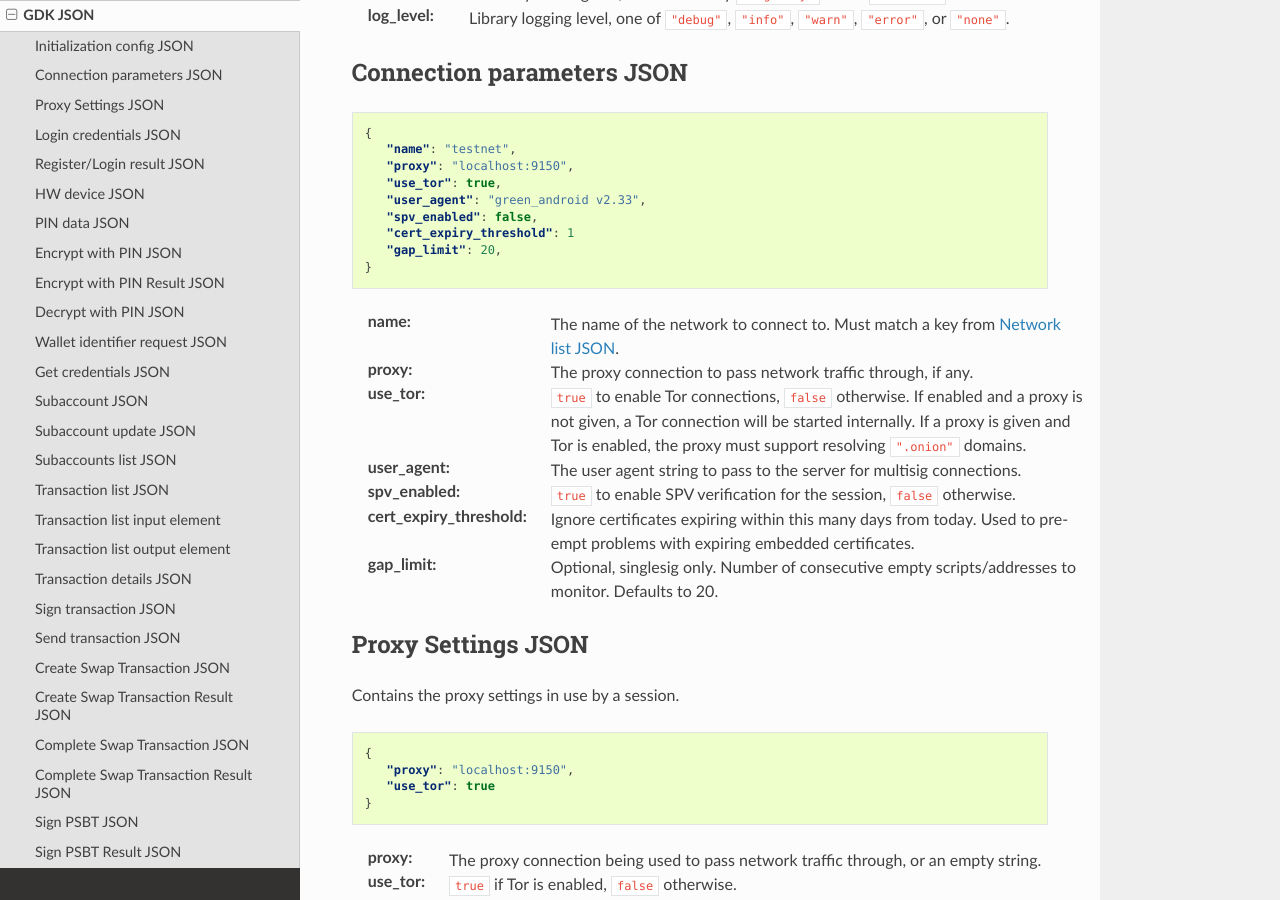
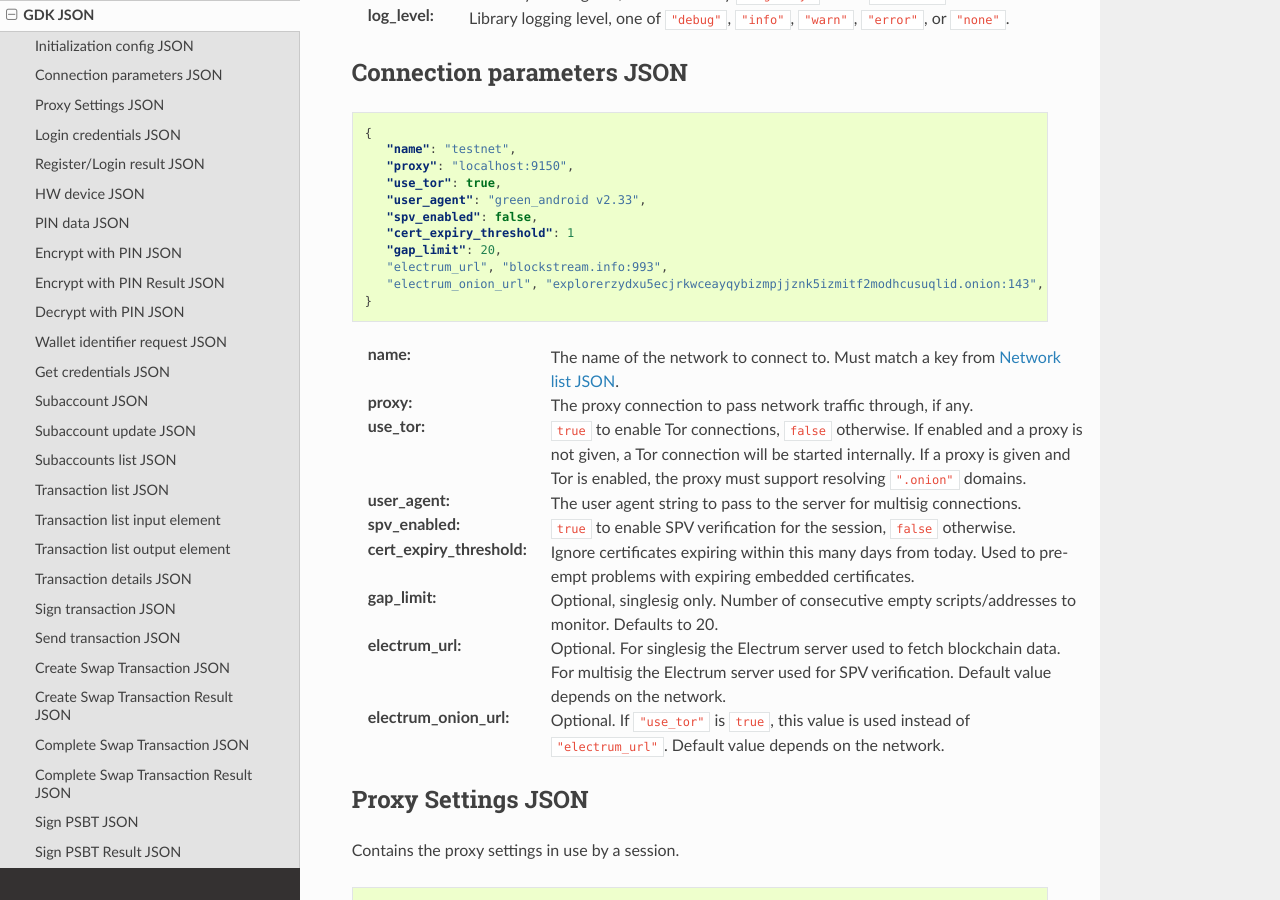
Before and after one commit to Blockstream/gdk, a Sphinx documentation site: the page built from docs/source/gdk-json.rst, in a window 1280 px wide and 900 px high, scrolled down 675 px. Built offline with Sphinx 7.4.7 and the Read the Docs theme 2.0.0, drawn with Linux system fonts in a browser that asks for light colours; pages that are not in the unit, such as notebooks, are missing from menus.

Commit message:
docs: connect: electrum_url

```diff
--- a/docs/source/gdk-json.rst
+++ b/docs/source/gdk-json.rst
@@ -47,6 +47,8 @@ Connection parameters JSON
       "spv_enabled": false,
       "cert_expiry_threshold": 1
       "gap_limit": 20,
+      "electrum_url", "blockstream.info:993",
+      "electrum_onion_url", "explorerzydxu5ecjrkwceayqybizmpjjznk5izmitf2modhcusuqlid.onion:143",
    }
 
 :name: The name of the network to connect to. Must match a key from :ref:`networks-list`.
@@ -59,6 +61,8 @@ Connection parameters JSON
 :spv_enabled: ``true`` to enable SPV verification for the session, ``false`` otherwise.
 :cert_expiry_threshold: Ignore certificates expiring within this many days from today. Used to pre-empt problems with expiring embedded certificates.
 :gap_limit: Optional, singlesig only. Number of consecutive empty scripts/addresses to monitor. Defaults to 20.
+:electrum_url: Optional. For singlesig the Electrum server used to fetch blockchain data. For multisig the Electrum server used for SPV verification. Default value depends on the network.
+:electrum_onion_url: Optional. If ``"use_tor"`` is ``true``, this value is used instead of ``"electrum_url"``. Default value depends on the network.
 
 
  .. _proxy-info:
```
